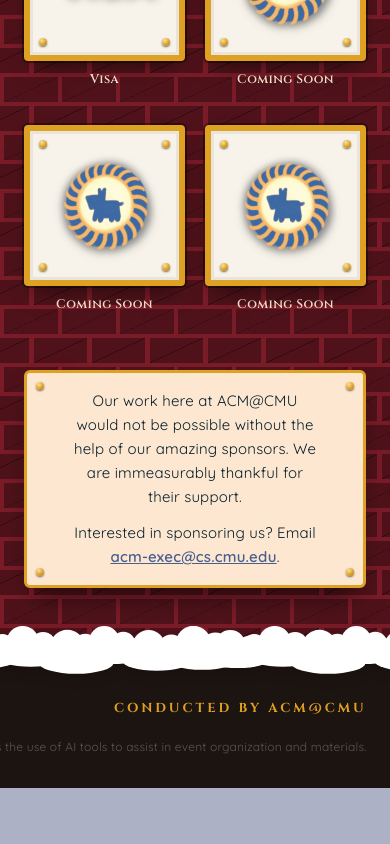
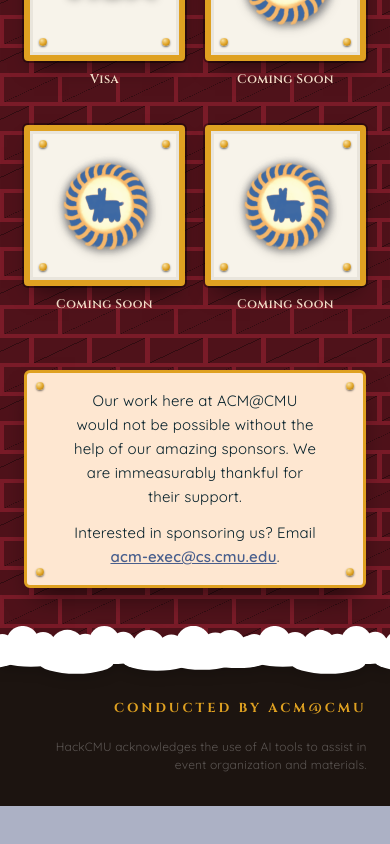
Before and after one commit to acm-cmu/hackcmu2026, a React (Vite) app: page / in a window 390 px wide. Shown: the part 6115-6959 px from the top of the page. Built offline with nearby package versions, Linux system fonts and the light colour scheme; a web font is replaced by a local one.

Commit message:
made the text wrap on the mobile for the footer

```diff
--- a/src/App.css
+++ b/src/App.css
@@ -483,4 +483,9 @@
   line-height: 1.5;
   color: rgba(255, 255, 255, 0.28);
   white-space: nowrap;
+  max-width: 100%;
+
+  @media (max-width: 600px) {
+    white-space: normal;
+  }
 }
```
